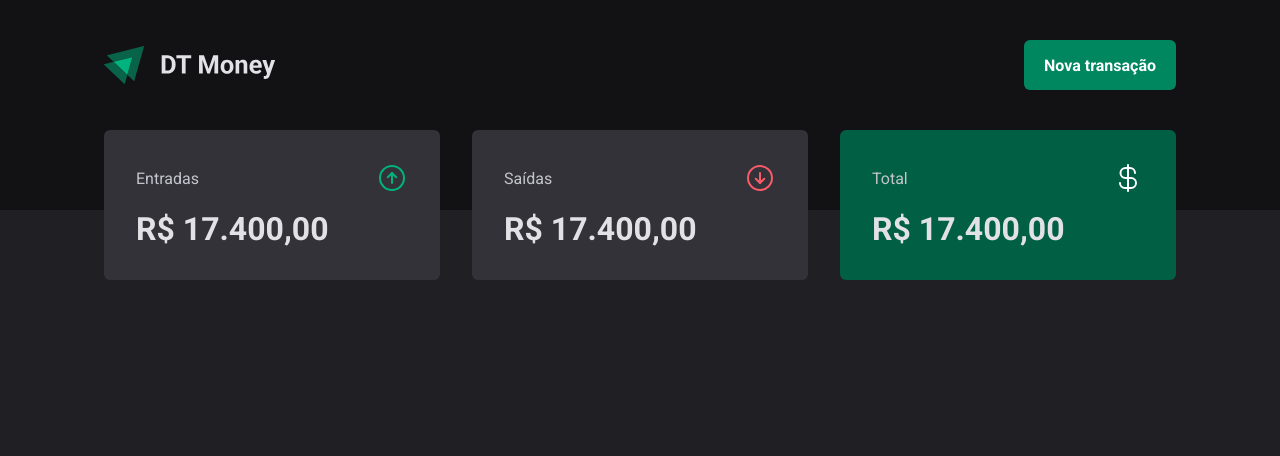
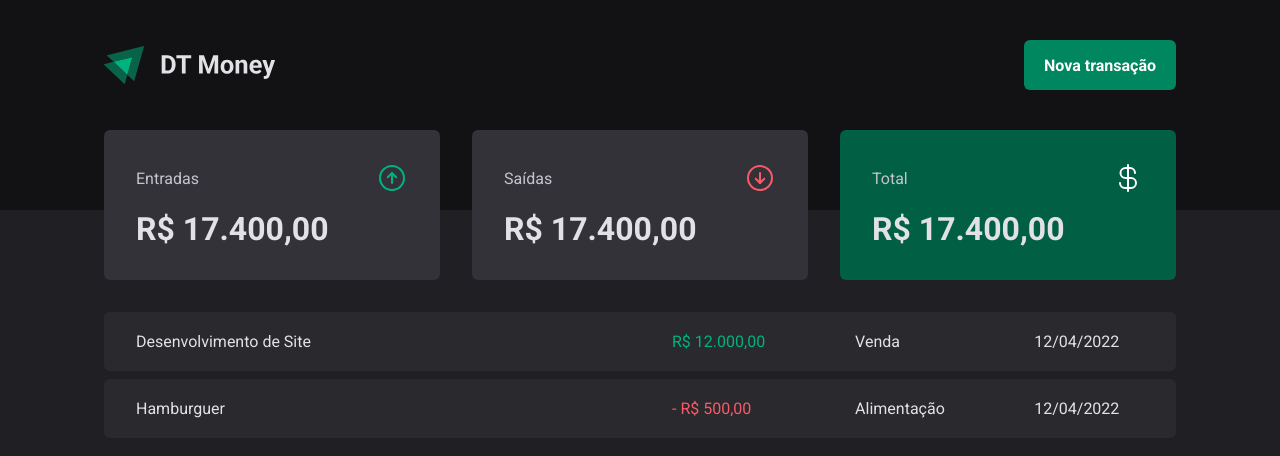
Before and after one commit to estevamorais/dt-money, a React (Vite) app: page / in a window 1280 px wide. Shown: the top 456 px of the page. Built offline with nearby package versions, Linux system fonts and the light colour scheme.

Commit message:
Create visual structure the Transactions table

```diff
--- a/src/pages/Transactions/index.tsx
+++ b/src/pages/Transactions/index.tsx
@@ -1,11 +1,40 @@
 import { Header } from '../../components/Header'
 import { Summary } from '../../components/Summary'
+
+import {
+  PriceHighlight,
+  TransactionsContainer,
+  TransactionsTable,
+} from './styles'
 
 export const Transactions = () => {
   return (
     <div>
       <Header />
       <Summary />
+
+      <TransactionsContainer>
+        <TransactionsTable>
+          <tbody>
+            <tr>
+              <td width="50%">Desenvolvimento de Site</td>
+              <td>
+                <PriceHighlight variant="income">R$ 12.000,00</PriceHighlight>
+              </td>
+              <td>Venda</td>
+              <td>12/04/2022</td>
+            </tr>
+            <tr>
+              <td width="50%">Hamburguer</td>
+              <td>
+                <PriceHighlight variant="outcome">- R$ 500,00</PriceHighlight>
+              </td>
+              <td>Alimentação</td>
+              <td>12/04/2022</td>
+            </tr>
+          </tbody>
+        </TransactionsTable>
+      </TransactionsContainer>
     </div>
   )
 }
--- a/src/pages/Transactions/styles.ts
+++ b/src/pages/Transactions/styles.ts
@@ -0,0 +1,41 @@
+import styled from 'styled-components'
+
+export const TransactionsContainer = styled.main`
+  width: 100%;
+  max-width: 1120px;
+  margin: 0 auto;
+  padding: 0 1.5rem;
+`
+
+export const TransactionsTable = styled.table`
+  width: 100%;
+  border-collapse: separate;
+  border-spacing: 0 0.5rem;
+  margin-top: 1.5rem;
+
+  td {
+    padding: 1.25rem 2rem;
+    background: ${(props) => props.theme['gray-700']};
+
+    &:first-child {
+      border-top-left-radius: 6px;
+      border-bottom-left-radius: 6px;
+    }
+
+    &:last-child {
+      border-top-right-radius: 6px;
+      border-bottom-right-radius: 6px;
+    }
+  }
+`
+
+interface PriceHighlightProps {
+  variant: 'income' | 'outcome'
+}
+
+export const PriceHighlight = styled.span<PriceHighlightProps>`
+  color: ${(props) =>
+    props.variant === 'income'
+      ? props.theme['green-300']
+      : props.theme['red-300']};
+`
```
